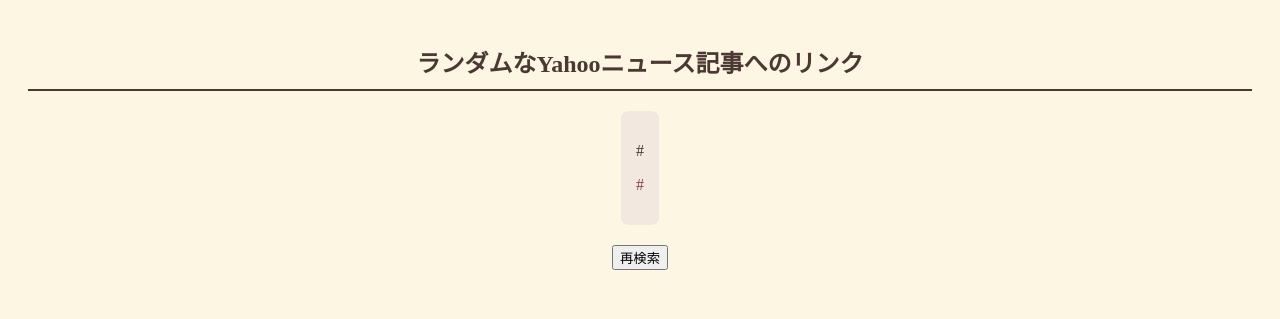
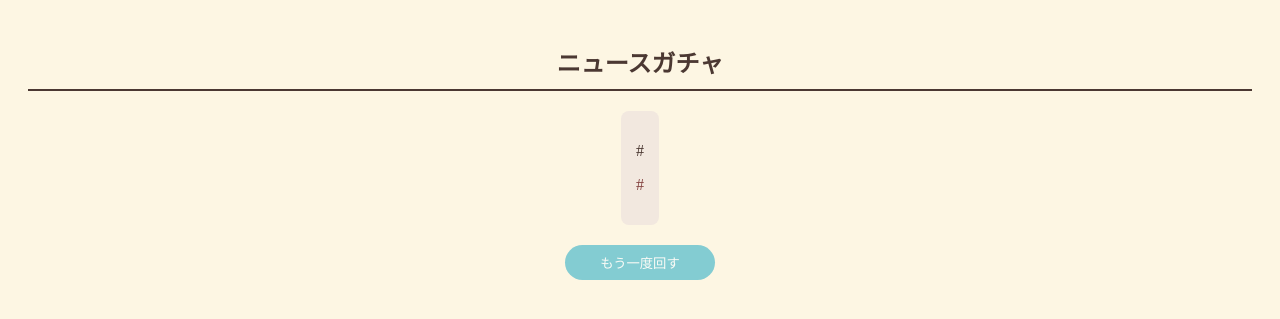
Before and after one commit to kadota05/news_app, a Flask app: template templates/home.html in a window 1280 px wide. Shown: the top 319 px of the page. Run offline with Flask 3, Linux system fonts and the light colour scheme; the template is opened without the code that fills it: most values are stand-ins (such as "Sample title", 1, 10 or a date in 2020).

Commit message:
ボタンの見た目を変えました

```diff
--- a/templates/home.html
+++ b/templates/home.html
@@ -41,18 +41,24 @@
         }
 
         button {
-            background-color
+            border: none;
+            color: #fbfbf6;
+            background-color: #83ccd2;
+            width: 150px;
+            height: 35px;
+            border-radius: 100vh;
         }
 
-        button:hover {
-            background-color: #6b3436; /* ホバー時の色 */
+        button:hover{
+            color: #fbfbf6;
+            background-color: #80F0E6;
         }
     </style>
 </head>
 
 <body>
 
-    <h1>ランダムなYahooニュース記事へのリンク</h1>
+    <h1>ニュースガチャ</h1>
 
     <div>
         <p>{{ link_text }}</p>
@@ -60,7 +66,7 @@
     </div>
 
     <form action="/" method="get">
-        <button type="submit">再検索</button>
+        <button type="submit">もう一度回す</button>
     </form>
 
 </body>
```
